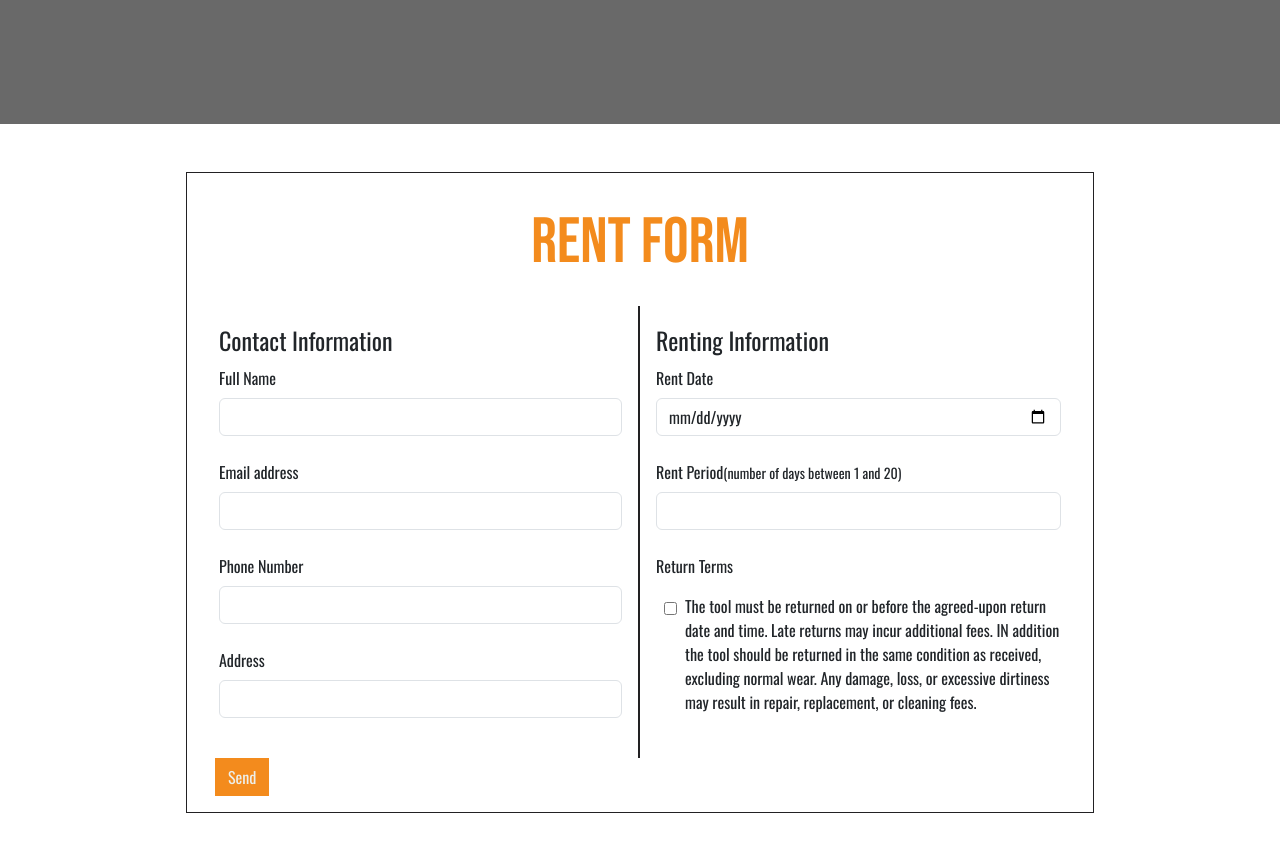
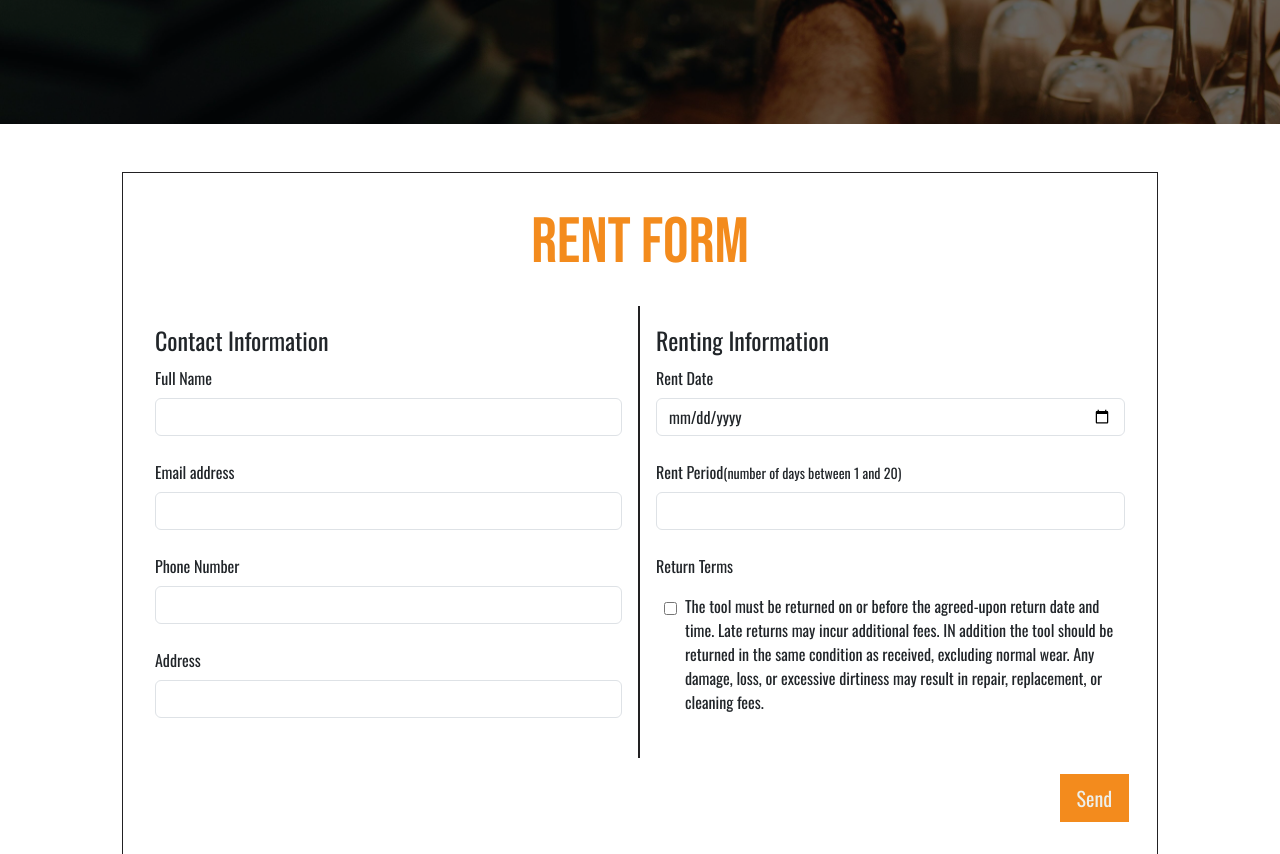
Before and after one commit to HouriaNouhKhanjar/easy-rental, a plain HTML site: page booking-page.html in a window 1280 px wide. Shown: the part 620-1474 px from the top of the page. Drawn offline with nearby package versions, Linux system fonts and the light colour scheme.

Commit message:
add name to input filds in booking form

```diff
--- a/assets/css/style.css
+++ b/assets/css/style.css
@@ -113,12 +113,12 @@ h3 {
     text-align: center;
 }
 
-/* Homepage header */
+/* Homepage Header */
 #homepage-header .hero {
-    background: var(--dark-color) url("../images/hero5.jpg") no-repeat bottom/cover;
+    background: var(--dark-color) url("../images/hero.jpg") no-repeat bottom/cover;
 }
 
-/* reponse page header */
+/* Reponse Page Header */
 #reponse-header .hero {
     background: var(--dark-color);
 }
@@ -127,6 +127,11 @@ h3 {
     color: var(--highlight-color);
     font-size: 14rem;
     padding: 1rem;
+}
+
+/* Booking Header */
+#booking-header .hero {
+    background: var(--dark-color) url("../images/booking-hero.jpg") no-repeat bottom/cover;
 }
 
 /* Tools section */
@@ -207,7 +212,7 @@ h3 {
 
 /* Footer */
 footer {
-    background: var(--dark-color) url("../images/footer2.jpg") no-repeat center/cover;
+    background: var(--dark-color) url("../images/footer.jpg") no-repeat center/cover;
     color: var(--highlight-color);
 }
 
@@ -293,6 +298,10 @@ footer {
     }
 
     /* Rental Form */
+    #rental-form {
+        padding: 0 1rem;
+    }
+
     #rental-form .user-information {
         border-right: 2px solid var(--dark-color);
     }
@@ -316,6 +325,11 @@ footer {
         padding: 0 7rem;
     }
 
+    /* Booking Form */
+    #rental-form {
+        padding: 0 3rem;
+    }
+
     /* footer */
     #footer-contact-us .footer-container {
         width: 75%;
--- a/booking-page.html
+++ b/booking-page.html
@@ -85,19 +85,19 @@
                             </legend>
                             <div class="my-4">
                                 <label for="username" class="form-label">Full Name</label>
-                                <input type="text" class="form-control" id="username" required>
+                                <input type="text" class="form-control" name="username" id="username" required>
                             </div>
                             <div class="my-4">
                                 <label for="user-email" class="form-label">Email address</label>
-                                <input type="email" class="form-control" id="user-email" required>
+                                <input type="email" class="form-control" name="user-email" id="user-email" required>
                             </div>
                             <div class="my-4">
                                 <label for="phonenumber" class="form-label">Phone Number</label>
-                                <input type="number" class="form-control" id="phonenumber" required>
+                                <input type="number" class="form-control" name="phonenumber" id="phonenumber" required>
                             </div>
                             <div class="my-4">
-                                <label for="address" class="form-label">Address</label>
-                                <input type="text" class="form-control" id="address" required>
+                                <label for="user-address" class="form-label">Address</label>
+                                <input type="text" class="form-control" name="user-address" id="user-address" required>
                             </div>
                         </fieldset>
                     </div>
@@ -108,13 +108,13 @@
                             </legend>
                             <div class="my-4">
                                 <label for="rent-date" class="form-label">Rent Date</label>
-                                <input type="date" class="form-control" id="rent-date" required>
+                                <input type="date" class="form-control" name="rent-date" id="rent-date" required>
                             </div>
                             <div class="my-4">
                                 <label for="rent-period" class="form-label">Rent Period<small>(number of days between 1
                                         and
                                         20)</small></label>
-                                <input type="number" class="form-control" id="rent-period" min="1" max="20" required>
+                                <input type="number" class="form-control" name="rent-period" id="rent-period" min="1" max="20" required>
                             </div>
                             <div class="my-4">
                                 <p>Return Terms</p>
@@ -132,8 +132,8 @@
                             </div>
                         </fieldset>
                     </div>
-                    <div class="col-12">
-                        <button type="submit" class="btn action-button">Send</button>
+                    <div class="col-12 d-flex justify-content-end my-3">
+                        <button type="submit" class="btn btn-lg action-button">Send</button>
                     </div>
                 </div>
             </form>
```
Also changed, not shown: assets/images/booking-hero.jpg (added), assets/images/footer.jpg (renamed from assets/images/footer2.jpg), 2 other files.
